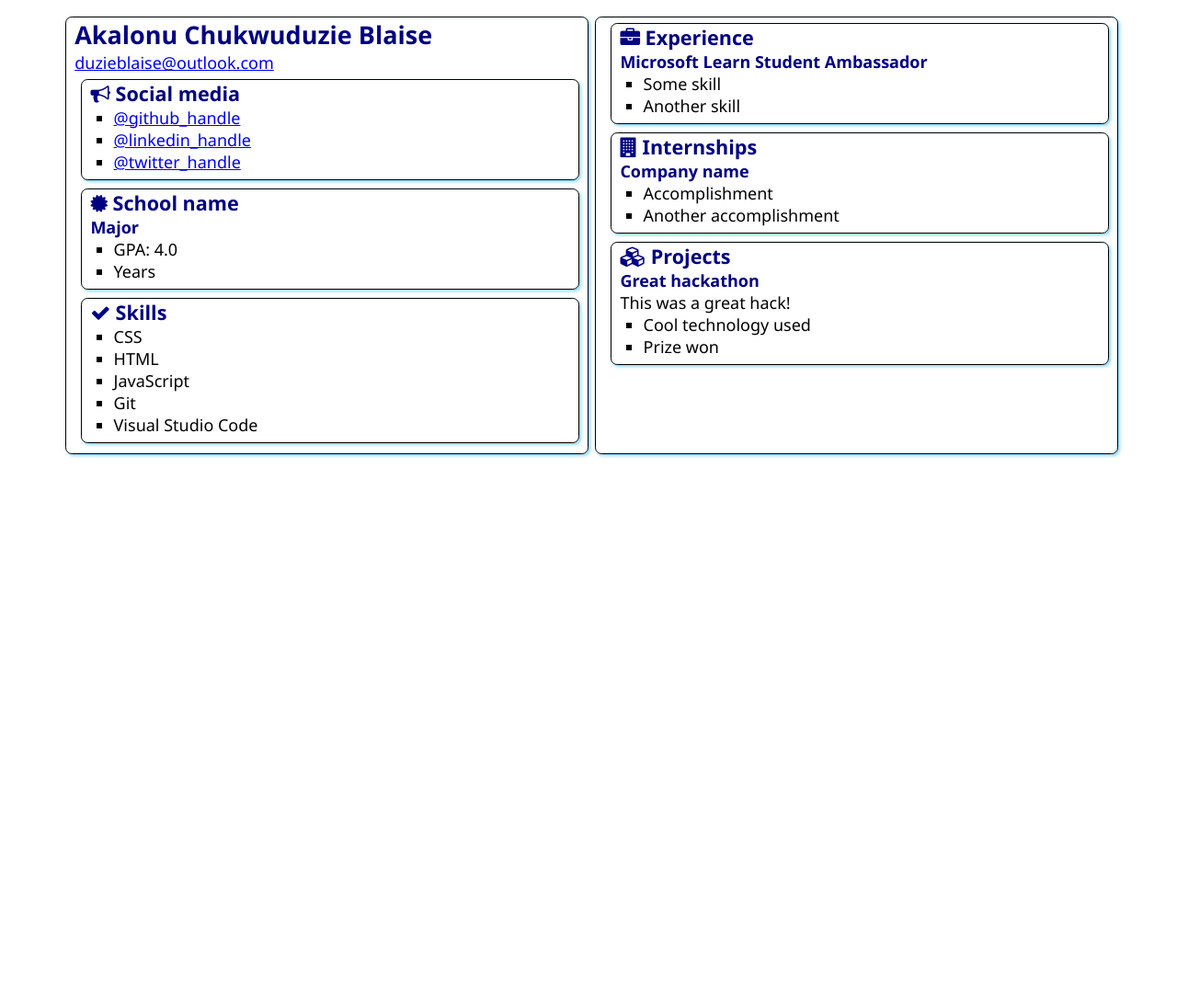
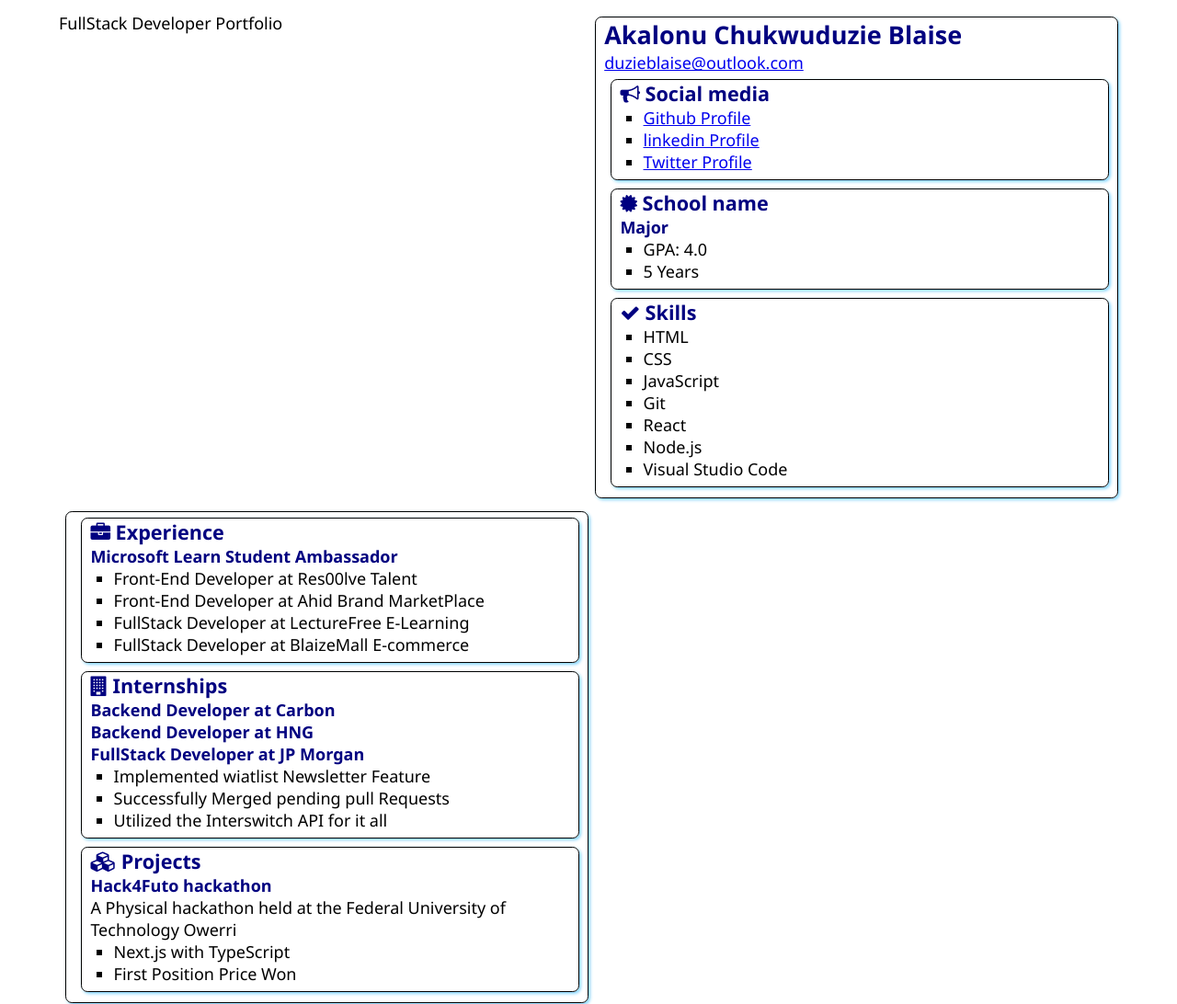
Before and after one commit to vector-10/SATechnicalOnboarding, a plain HTML site: page src/index.html in a window 1280 px wide. Shown: the top 1092 px of the page at 92% size. Before the commit the page ends 800 px from the top, so only its background shows below. Drawn offline with Linux system fonts and the light colour scheme.

Commit message:
portfolio site

```diff
--- a/src/index.html
+++ b/src/index.html
@@ -11,6 +11,13 @@
 </head>
 <body>
     <main>
+        <header class="header">
+            <div class="portfolio">
+                FullStack Developer Portfolio
+            </div>
+
+
+        </header>
         <article class="box">
             <h1>Akalonu Chukwuduzie Blaise</h1>
             <div><a href="mailto:your.email@example.com">duzieblaise@outlook.com</a></div>
@@ -21,9 +28,9 @@
                     Social media
                 </h2>
                 <ul>
-                    <li><a href="https://github.com/<handle>">@github_handle</a></li>
-                    <li><a href="https://linkedin.com/in/<handle>">@linkedin_handle</a></li>
-                    <li><a href="https://twitter.com/<handle>">@twitter_handle</a></li>
+                    <li><a href="https://github.com/vector-10">Github Profile</a></li>
+                    <li><a href="https://linkedin.com/in/<handle>">linkedin Profile</a></li>
+                    <li><a href="https://twitter.com/vector_ware">Twitter Profile</a></li>
                 </ul>
             </section>
 
@@ -36,7 +43,7 @@
                     <h3>Major</h3>
                     <ul>
                         <li>GPA: 4.0</li>
-                        <li>Years</li>
+                        <li>5 Years</li>
                     </ul>
                 </div>
             </section>
@@ -47,10 +54,12 @@
                     Skills
                 </h2>
                 <ul>
+                    <li>HTML</li>
                     <li>CSS</li>
-                    <li>HTML</li>
                     <li>JavaScript</li>
                     <li>Git</li>
+                    <li>React</li>
+                    <li>Node.js</li>
                     <li>Visual Studio Code</li>
                 </ul>
             </section>
@@ -63,8 +72,10 @@
                 </h2>
                 <h3>Microsoft Learn Student Ambassador</h3>
                 <ul>
-                    <li>Some skill</li>
-                    <li>Another skill</li>
+                    <li>Front-End Developer at Res00lve Talent</li>
+                    <li>Front-End Developer at Ahid Brand MarketPlace</li>
+                    <li>FullStack Developer at LectureFree E-Learning</li>
+                    <li>FullStack Developer at BlaizeMall E-commerce</li>
                 </ul>
             </section>
             <section class="box">
@@ -73,10 +84,13 @@
                     Internships
                 </h2>
 
-                <h3>Company name</h3>
+                <h3>Backend Developer at Carbon</h3>
+                <h3>Backend Developer at HNG</h3>
+                <h3>FullStack Developer at JP Morgan</h3>
                 <ul>
-                    <li>Accomplishment</li>
-                    <li>Another accomplishment</li>
+                    <li>Implemented wiatlist Newsletter Feature </li>
+                    <li>Successfully Merged pending pull Requests</li>
+                    <li>Utilized the Interswitch API for it all</li>
                 </ul>
             </section>
             <section class="box">
@@ -85,11 +99,11 @@
                     Projects
                 </h2>
 
-                <h3>Great hackathon</h3>
-                <div>This was a great hack!</div>
+                <h3>Hack4Futo hackathon</h3>
+                <div>A Physical hackathon held at the Federal University of Technology Owerri</div>
                 <ul>
-                    <li>Cool technology used</li>
-                    <li>Prize won</li>
+                    <li>Next.js with TypeScript</li>
+                    <li>First Position Price Won</li>
                 </ul>
             </section>
         </article>
```
